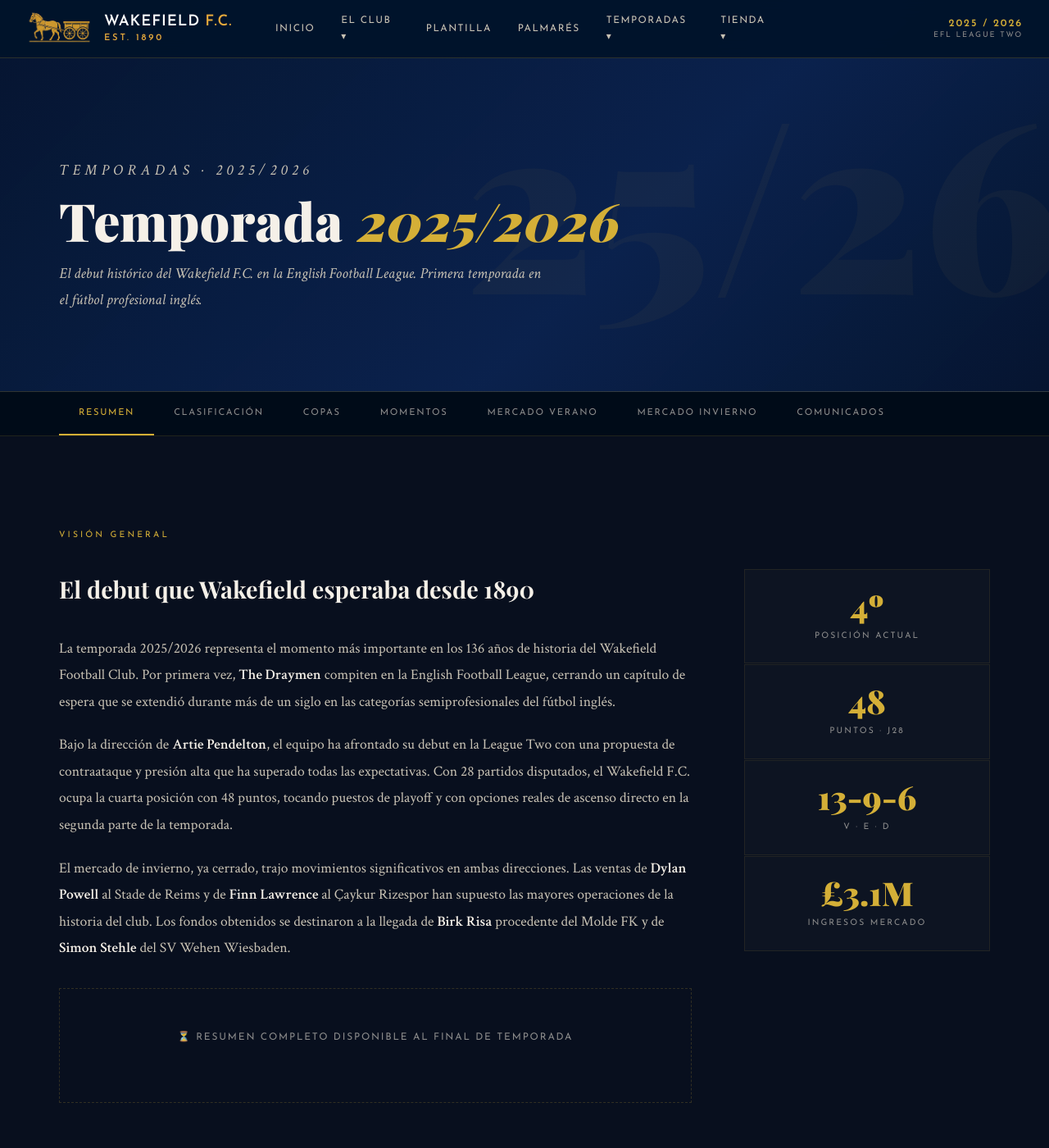
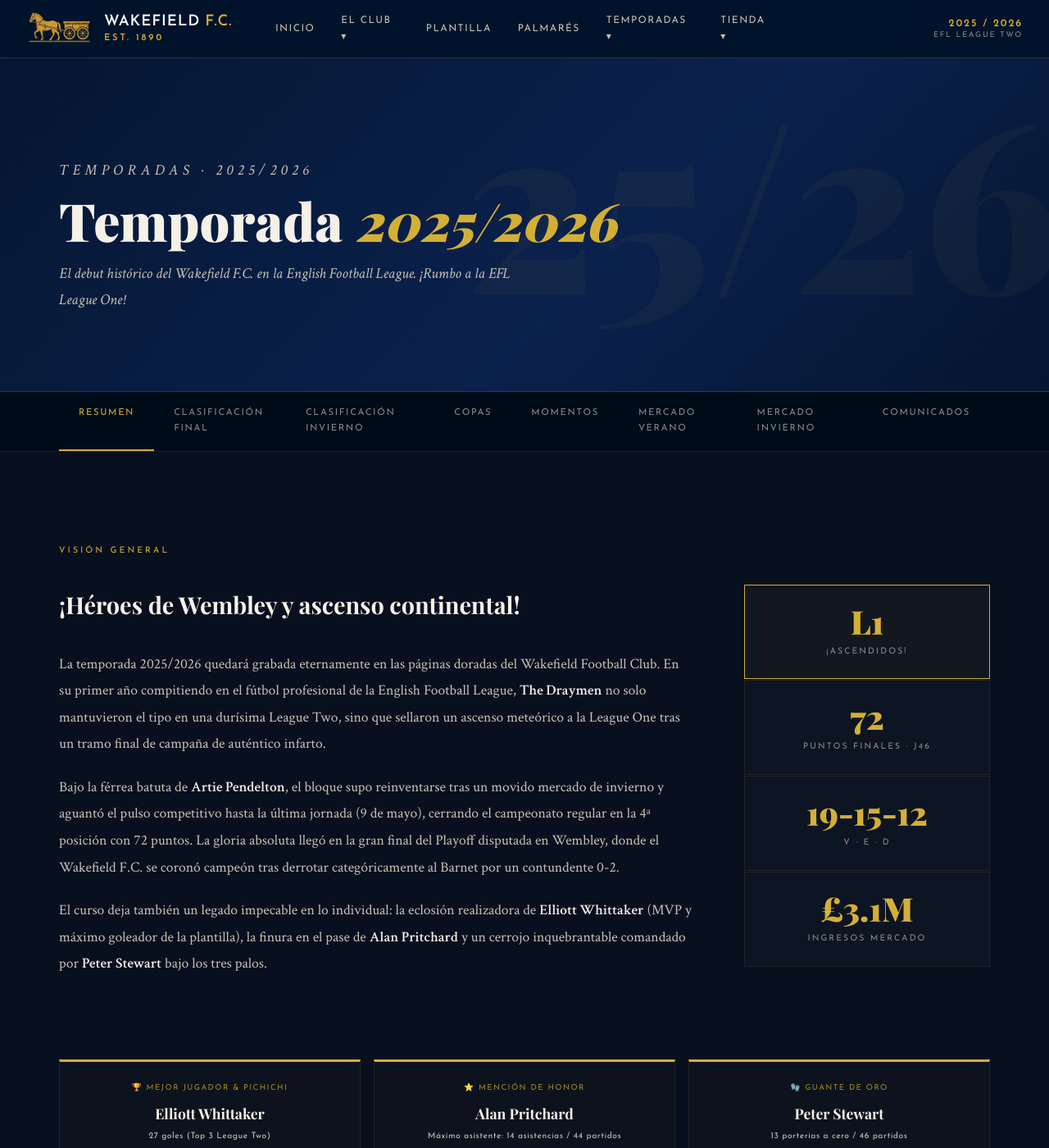
Before and after one commit to riise66/wakefieldfc, a Jekyll site: the page built from pages/temporada-2526.html, in a window 1280 px wide and 1400 px high. Shown: the whole window at 82% size. Built offline with Jekyll 4.4.1, drawn with Linux system fonts in a browser that asks for light colours; some web fonts are replaced; a style sheet for code colours, icons or effects is not loaded; some of the changed text lies outside the part shown.

Commit message:
Update temporada-2526.html

```diff
--- a/pages/temporada-2526.html
+++ b/pages/temporada-2526.html
@@ -157,6 +157,42 @@
 .tabla-clasificacion tr:hover td { background: rgba(212,175,55,0.03); }
 .tabla-zona td { padding: 0.4rem 1rem; text-align: left; color: var(--gold-dim); font-family: var(--font-sans); font-size: 0.55rem; letter-spacing: 0.15em; text-transform: uppercase; background: rgba(212,175,55,0.05); border-bottom: 1px solid rgba(212,175,55,0.1); }
 
+/* SECCIÓN PREMIOS */
+.premios-grid {
+  display: grid;
+  grid-template-columns: repeat(3, 1fr);
+  gap: 1rem;
+  margin-top: 2rem;
+}
+.premio-card {
+  background: rgba(212,175,55,0.02);
+  border: 1px solid rgba(212,175,55,0.1);
+  border-top: 3px solid var(--gold);
+  padding: 1.5rem;
+  text-align: center;
+}
+.premio-title {
+  font-family: var(--font-sans);
+  font-size: 0.6rem;
+  letter-spacing: 0.15em;
+  text-transform: uppercase;
+  color: var(--gold-dim);
+  margin-bottom: 0.5rem;
+}
+.premio-winner {
+  font-family: var(--font-display);
+  font-size: 1.1rem;
+  font-weight: 700;
+  color: var(--white);
+  margin-bottom: 0.25rem;
+}
+.premio-stats {
+  font-family: var(--font-sans);
+  font-size: 0.65rem;
+  color: var(--grey-light);
+  letter-spacing: 0.05em;
+}
+
 /* COPAS */
 .copas-grid {
   display: grid;
@@ -206,7 +242,7 @@
 /* MOMENTOS */
 .momentos-grid {
   display: grid;
-  grid-template-columns: repeat(3, 1fr);
+  grid-template-columns: repeat(4, 1fr);
   gap: 2px;
   margin-top: 1.5rem;
 }
@@ -223,8 +259,11 @@
 .momento-score { font-family: var(--font-display); font-size: 2.5rem; font-weight: 900; color: var(--gold); line-height: 1; margin-bottom: 0.5rem; }
 .momento-venue { font-family: var(--font-sans); font-size: 0.6rem; letter-spacing: 0.15em; text-transform: uppercase; color: var(--grey); }
 
+@media (max-width: 1024px) {
+  .momentos-grid { grid-template-columns: repeat(2, 1fr); }
+}
 @media (max-width: 768px) {
-  .copas-grid, .momentos-grid { grid-template-columns: 1fr; }
+  .copas-grid, .momentos-grid, .premios-grid { grid-template-columns: 1fr; }
   .com-item { grid-template-columns: 1fr; }
   .com-amount { text-align: left; }
 }
@@ -235,7 +274,7 @@
   <div class="temp-hero-inner">
     <p class="section-label">Temporadas · 2025/2026</p>
     <h1>Temporada <em>2025/2026</em></h1>
-    <p>El debut histórico del Wakefield F.C. en la English Football League. Primera temporada en el fútbol profesional inglés.</p>
+    <p>El debut histórico del Wakefield F.C. en la English Football League. ¡Rumbo a la EFL League One!</p>
   </div>
 </div>
 
@@ -243,7 +282,8 @@
 <nav class="temp-nav">
   <div class="temp-nav-inner">
     <a href="#resumen" class="active">Resumen</a>
-    <a href="#clasificacion-invierno">Clasificación</a>
+    <a href="#clasificacion-final">Clasificación Final</a>
+    <a href="#clasificacion-invierno">Clasificación Invierno</a>
     <a href="#copas">Copas</a>
     <a href="#momentos">Momentos</a>
     <a href="#mercado-verano">Mercado Verano</a>
@@ -259,25 +299,22 @@
     <div class="temp-section-label">Visión general</div>
     <div class="resumen-grid">
       <div class="resumen-text">
-        <h2>El debut que Wakefield esperaba desde 1890</h2>
-        <p>La temporada 2025/2026 representa el momento más importante en los 136 años de historia del Wakefield Football Club. Por primera vez, <strong>The Draymen</strong> compiten en la English Football League, cerrando un capítulo de espera que se extendió durante más de un siglo en las categorías semiprofesionales del fútbol inglés.</p>
-        <p>Bajo la dirección de <strong>Artie Pendelton</strong>, el equipo ha afrontado su debut en la League Two con una propuesta de contraataque y presión alta que ha superado todas las expectativas. Con 28 partidos disputados, el Wakefield F.C. ocupa la cuarta posición con 48 puntos, tocando puestos de playoff y con opciones reales de ascenso directo en la segunda parte de la temporada.</p>
-        <p>El mercado de invierno, ya cerrado, trajo movimientos significativos en ambas direcciones. Las ventas de <strong>Dylan Powell</strong> al Stade de Reims y de <strong>Finn Lawrence</strong> al Çaykur Rizespor han supuesto las mayores operaciones de la historia del club. Los fondos obtenidos se destinaron a la llegada de <strong>Birk Risa</strong> procedente del Molde FK y de <strong>Simon Stehle</strong> del SV Wehen Wiesbaden.</p>
-        <div class="placeholder-box" style="margin-top: 2rem;">
-          <p>⏳ Resumen completo disponible al final de temporada</p>
-        </div>
+        <h2>¡Héroes de Wembley y ascenso continental!</h2>
+        <p>La temporada 2025/2026 quedará grabada eternamente en las páginas doradas del Wakefield Football Club. En su primer año compitiendo en el fútbol profesional de la English Football League, <strong>The Draymen</strong> no solo mantuvieron el tipo en una durísima League Two, sino que sellaron un ascenso meteórico a la League One tras un tramo final de campaña de auténtico infarto.</p>
+        <p>Bajo la férrea batuta de <strong>Artie Pendelton</strong>, el bloque supo reinventarse tras un movido mercado de invierno y aguantó el pulso competitivo hasta la última jornada (9 de mayo), cerrando el campeonato regular en la 4ª posición con 72 puntos. La gloria absoluta llegó en la gran final del Playoff disputada en Wembley, donde el Wakefield F.C. se coronó campeón tras derrotar categóricamente al Barnet por un contundente 0-2.</p>
+        <p>El curso deja también un legado impecable en lo individual: la eclosión realizadora de <strong>Elliott Whittaker</strong> (MVP y máximo goleador de la plantilla), la finura en el pase de <strong>Alan Pritchard</strong> y un cerrojo inquebrantable comandado por <strong>Peter Stewart</strong> bajo los tres palos.</p>
       </div>
       <div class="resumen-stats">
-        <div class="resumen-stat">
-          <span class="resumen-stat-num">4º</span>
-          <span class="resumen-stat-label">Posición actual</span>
+        <div class="resumen-stat" style="border-color: var(--gold); background: rgba(212,175,55,0.05);">
+          <span class="resumen-stat-num" style="color: var(--gold);">L1</span>
+          <span class="resumen-stat-label">¡Ascendidos!</span>
         </div>
         <div class="resumen-stat">
-          <span class="resumen-stat-num">48</span>
-          <span class="resumen-stat-label">Puntos · J28</span>
+          <span class="resumen-stat-num">72</span>
+          <span class="resumen-stat-label">Puntos Finales · J46</span>
         </div>
         <div class="resumen-stat">
-          <span class="resumen-stat-num">13-9-6</span>
+          <span class="resumen-stat-num">19-15-12</span>
           <span class="resumen-stat-label">V · E · D</span>
         </div>
         <div class="resumen-stat">
@@ -286,12 +323,73 @@
         </div>
       </div>
     </div>
+
+    <!-- CUADRO DE HONORES INDIVIDUALES -->
+    <div class="premios-grid">
+      <div class="premio-card">
+        <div class="premio-title">🏆 Mejor Jugador & Pichichi</div>
+        <div class="premio-winner">Elliott Whittaker</div>
+        <div class="premio-stats">27 goles (Top 3 League Two)</div>
+      </div>
+      <div class="premio-card">
+        <div class="premio-title">⭐ Mención de Honor</div>
+        <div class="premio-winner">Alan Pritchard</div>
+        <div class="premio-stats">Máximo asistente: 14 asistencias / 44 partidos</div>
+      </div>
+      <div class="premio-card">
+        <div class="premio-title">🧤 Guante de Oro</div>
+        <div class="premio-winner">Peter Stewart</div>
+        <div class="premio-stats">13 porterías a cero / 46 partidos</div>
+      </div>
+    </div>
+  </div>
+
+  <!-- CLASIFICACIÓN FINAL -->
+  <div id="clasificacion-final" class="temp-section">
+    <div class="temp-section-label">9 de Mayo 2026 · Clasificación Final Definitiva</div>
+    <h2>Clasificación Final — EFL League Two</h2>
+    <table class="tabla-clasificacion">
+      <thead>
+        <tr>
+          <th>#</th><th>Club</th><th>J</th><th>G</th><th>E</th><th>P</th><th>GF</th><th>GC</th><th>DG</th><th>PTS</th>
+        </tr>
+      </thead>
+      <tbody>
+        <tr class="tabla-zona"><td colspan="10">↑ Ascenso directo a EFL League One</td></tr>
+        <tr>
+          <td><span class="tabla-pos">1</span></td><td class="tabla-club">Notts County</td>
+          <td>46</td><td>22</td><td>15</td><td>9</td><td>85</td><td>69</td><td>+16</td><td><span class="tabla-pts">81</span></td>
+        </tr>
+        <tr>
+          <td><span class="tabla-pos">2</span></td><td class="tabla-club">Salford City</td>
+          <td>46</td><td>21</td><td>15</td><td>10</td><td>81</td><td>63</td><td>+18</td><td><span class="tabla-pts">78</span></td>
+        </tr>
+        <tr>
+          <td><span class="tabla-pos">3</span></td><td class="tabla-club">Colchester Utd</td>
+          <td>46</td><td>22</td><td>12</td><td>12</td><td>84</td><td>68</td><td>+16</td><td><span class="tabla-pts">78</span></td>
+        </tr>
+        <tr class="tabla-zona"><td colspan="10">🏆 Ganador del Playoff de Ascenso</td></tr>
+        <tr class="wakefield">
+          <td><span class="tabla-pos">4</span></td><td class="tabla-club">Wakefield F.C. 👑</td>
+          <td>46</td><td>19</td><td>15</td><td>12</td><td>76</td><td>53</td><td>+23</td><td><span class="tabla-pts">72</span></td>
+        </tr>
+        <tr class="tabla-zona"><td colspan="10">Eliminatorias de ascenso</td></tr>
+        <tr>
+          <td><span class="tabla-pos">5</span></td><td class="tabla-club">Barnet</td>
+          <td>46</td><td>19</td><td>14</td><td>13</td><td>81</td><td>78</td><td>+3</td><td><span class="tabla-pts">71</span></td>
+        </tr>
+        <tr>
+          <td><span class="tabla-pos">6</span></td><td class="tabla-club">Swindon Town</td>
+          <td>46</td><td>20</td><td>10</td><td>16</td><td>80</td><td>70</td><td>+10</td><td><span class="tabla-pts">70</span></td>
+        </tr>
+      </tbody>
+    </table>
   </div>
 
   <!-- CLASIFICACIÓN INVIERNO -->
   <div id="clasificacion-invierno" class="temp-section">
     <div class="temp-section-label">Enero 2026 · Cierre de mercado invernal</div>
-    <h2>Clasificación — Mercado de Invierno</h2>
+    <h2>Clasificación Histórica — Mercado de Invierno</h2>
     <table class="tabla-clasificacion">
       <thead>
         <tr>
@@ -329,20 +427,12 @@
     </table>
   </div>
 
-  <!-- CLASIFICACIÓN FINAL -->
-  <div id="clasificacion-final" class="temp-section">
-    <div class="temp-section-label">Mayo 2026 · Final de temporada</div>
-    <h2>Clasificación Final</h2>
-    <div class="placeholder-box">
-      <p>⏳ Clasificación final disponible al término de la temporada</p>
-    </div>
-  </div>
-
   <!-- COPAS -->
   <div id="copas" class="temp-section">
     <div class="temp-section-label">Competiciones de Copa · 2025/2026</div>
     <h2>Copas</h2>
     <div class="copas-grid">
+      <div class="copas-grid">
       <div class="copa-card">
         <div class="copa-name">Emirates FA Cup</div>
         <div class="copa-result">Eliminados en Ronda 3</div>
@@ -382,9 +472,15 @@
 
   <!-- MOMENTOS DESTACADOS -->
   <div id="momentos" class="temp-section">
-    <div class="temp-section-label">Primera mitad de temporada</div>
+    <div class="temp-section-label">Momentos imborrables de la temporada</div>
     <h2>Momentos Destacados</h2>
     <div class="momentos-grid">
+      <div class="momento-card" style="border-color: var(--gold); background: rgba(212,175,55,0.06);">
+        <div class="momento-comp" style="color: var(--gold); font-weight: 700;">Final Playoff · Wembley</div>
+        <div class="momento-rival">Barnet F.C.</div>
+        <div class="momento-score">0-2</div>
+        <div class="momento-venue">¡CAMPEONES! 🏆</div>
+      </div>
       <div class="momento-card">
         <div class="momento-comp">EFL League Two · Casa</div>
         <div class="momento-rival">Walsall FC</div>
@@ -499,8 +595,6 @@
         </div>
         <span class="com-amount" style="color:var(--grey-light); font-size:0.8rem;">Cesión</span>
       </div>
-      <span class="com-amount" style="color:var(--grey-light); font-size:0.8rem;">Cesión</span>
-      </div>
       <div class="com-item" onclick="openModal('woodward')">
         <span class="com-tag salida">Salida</span>
         <div class="com-info">
@@ -522,12 +616,12 @@
     <div class="mercado-spacer"></div>
 
     <div class="mercado-header">
-      <h3>Mercado de verano — Final de temporada</h3>
-      <span class="mercado-badge">Pendiente · Mayo 2026</span>
+      <h3>Planificación Verano — Próxima temporada</h3>
+      <span class="mercado-badge">Abierto · Mayo 2026</span>
     </div>
     <div class="comunicados-list">
       <div class="placeholder-box">
-        <p>⏳ Los movimientos del mercado de verano se publicarán al término de la temporada</p>
+        <p>⏳ Los nuevos movimientos para el asalto a la EFL League One se publicarán próximamente.</p>
       </div>
     </div>
   </div>
```
Also changed, not shown: other parts of pages/temporada-2526.html (+1 -1 lines).
